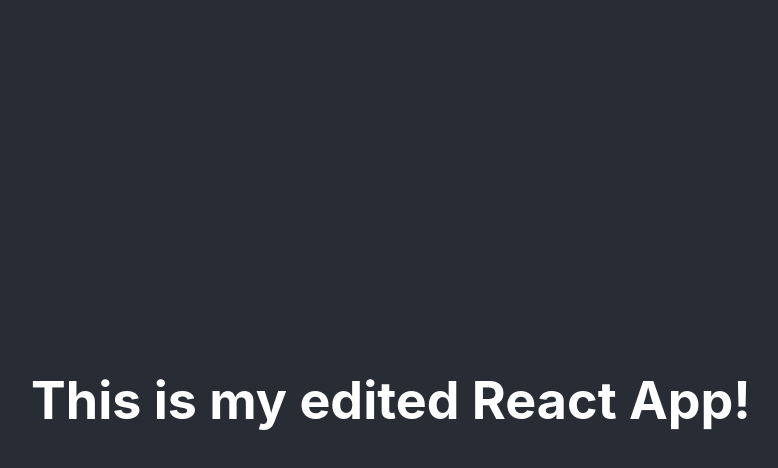
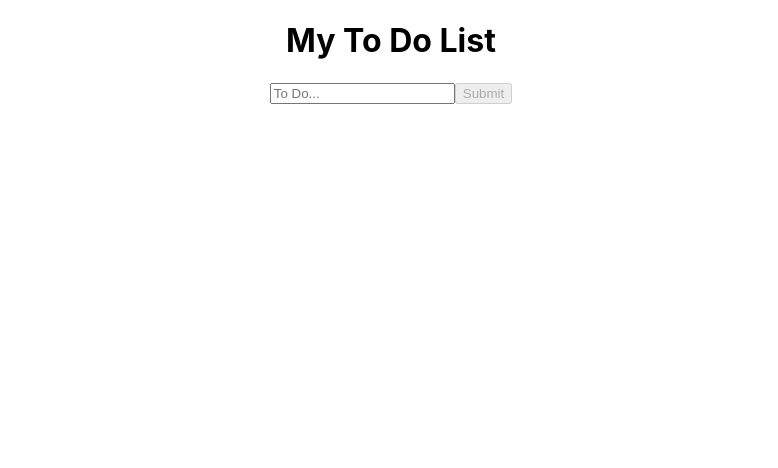
Before and after one commit to charlesdowd/react-todo-app, a React (Create React App) app: page / in a window 1280 px wide. Shown: the top 468 px of the page, without its empty margins (249-1027 px from the left). Built offline with nearby package versions, Linux system fonts and the light colour scheme.

Commit message:
form and button added

```diff
--- a/src/App.js
+++ b/src/App.js
@@ -1,14 +1,23 @@
 import React from 'react';
-import logo from './logo.svg';
 import './App.css';
 
 function App() {
+  const [ toDoList, setToDoList ] = React.useState([])
+  const [ input, setInput ] = React.useState('')
+
+  console.log(input)
+
   return (
     <div className="App">
-      <header className="App-header">
-        <h1>This is my edited React App!</h1>
-      </header>
+        <h1>My To Do List</h1>
+        <input
+        type='text'
+        placeholder='To Do...'
+        value={input}
+        onChange={(e) => setInput(e.target.value)}/>
+        <button disabled={input.trim().length === 0}>Submit</button>
     </div>
+
   );
 }
 
```
